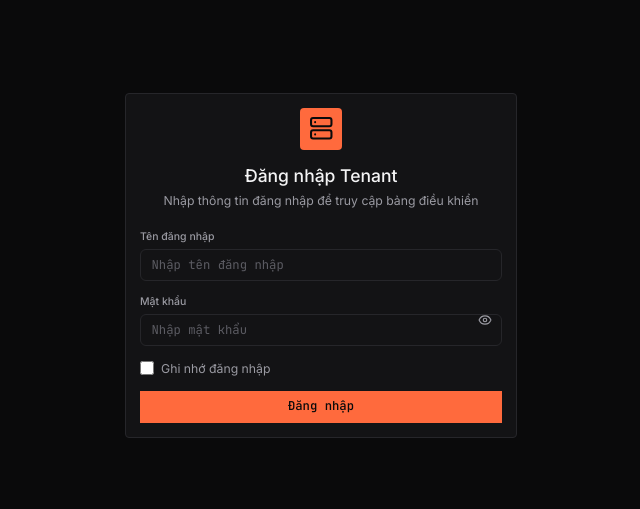
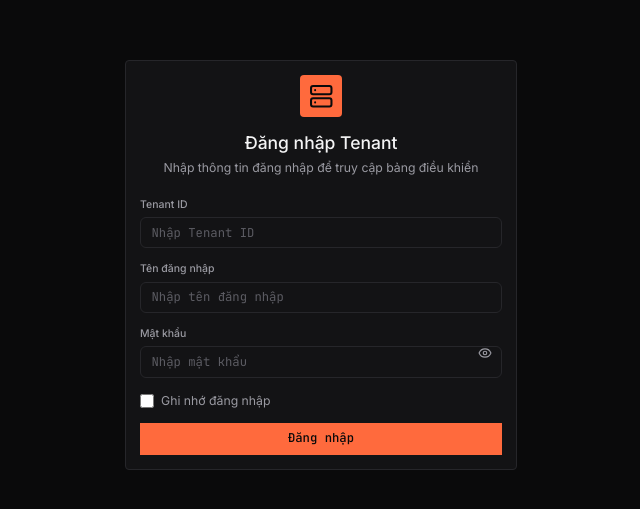
Before and after one commit to tngocduc/ims_ui, a React (Vite) app: page / in a window 1280 px wide. Shown: the part 135-644 px from the top of the page, without its empty margins (319-959 px from the left). Built offline with nearby package versions, Linux system fonts and the light colour scheme; no server answers.

Commit message:
Fix tenant login

```diff
--- a/src/components/ui/code-block.tsx
+++ b/src/components/ui/code-block.tsx
@@ -28,7 +28,6 @@ export function CodeBlock({ code, lang = 'json', className, showLineNumbers = fa
         setHtml(highlighter.codeToHtml(code, {
           lang,
           theme: 'github-dark',
-          lineNumbers: showLineNumbers,
           defaultColor: false,
         }))
       }
--- a/src/context/AuthContext.tsx
+++ b/src/context/AuthContext.tsx
@@ -16,7 +16,8 @@ interface User {
 interface AuthContextType {
   user: User | null
   loading: boolean
-  login: (username: string, password: string, type?: 'tenant' | 'admin', rememberMe?: boolean) => Promise<void>
+  loginType: 'tenant' | 'admin' | null
+  login: (username: string, password: string, type?: 'tenant' | 'admin', rememberMe?: boolean, tenantId?: string) => Promise<void>
   logout: () => Promise<void>
   isAuthenticated: boolean
   isAdmin: boolean
@@ -28,6 +29,7 @@ const AuthContext = createContext<AuthContextType | null>(null)
 export function AuthProvider({ children }: { children: ReactNode }) {
   const [user, setUser] = useState<User | null>(null)
   const [loading, setLoading] = useState(true)
+  const [loginType, setLoginType] = useState<'tenant' | 'admin' | null>(null)
 
   const fetchUser = useCallback(async () => {
     const token = localStorage.getItem('access_token')
@@ -51,12 +53,13 @@ export function AuthProvider({ children }: { children: ReactNode }) {
     fetchUser()
   }, [fetchUser])
 
-  const login = async (username: string, password: string, type: 'tenant' | 'admin' = 'tenant', rememberMe = false) => {
-    const response = await authApi.login(username, password)
+  const login = async (username: string, password: string, type: 'tenant' | 'admin' = 'tenant', _rememberMe = false, tenantId?: string) => {
+    const response = await authApi.login(username, password, tenantId)
     const { access, refresh } = response
     localStorage.setItem('access_token', access)
     // Store refresh token regardless - JWT handles auth
     localStorage.setItem('refresh_token', refresh)
+    setLoginType(type)
     await fetchUser()
   }
 
@@ -69,6 +72,7 @@ export function AuthProvider({ children }: { children: ReactNode }) {
     localStorage.removeItem('access_token')
     localStorage.removeItem('refresh_token')
     setUser(null)
+    setLoginType(null)
   }
 
   const isAdmin = user?.is_staff || user?.is_superuser || user?.role === 'admin'
@@ -77,6 +81,7 @@ export function AuthProvider({ children }: { children: ReactNode }) {
   const value: AuthContextType = {
     user,
     loading,
+    loginType,
     login,
     logout,
     isAuthenticated: !!user,
--- a/src/lib/api.ts
+++ b/src/lib/api.ts
@@ -232,8 +232,8 @@ export interface SalesReport {
 }
 
 export const authApi = {
-  login: (username: string, password: string) =>
-    api.post<{ status: string; data: { access: string; refresh: string } }>('/auth/token/pair', { username, password }).then(extractData),
+  login: (username: string, password: string, tenantId?: string) =>
+    api.post<{ status: string; data: { access: string; refresh: string } }>('/auth/token/pair', { username, password, tenant_id: tenantId }).then(extractData),
   sessionLogin: (username: string, password: string) =>
     api.post<{ status: string; data: User }>('/auth/login', { username, password }).then(extractData),
   logout: () => api.post<{ status: string; data: unknown }>('/auth/logout').then(extractData),
--- a/src/pages/ExternalDevicesPage.tsx
+++ b/src/pages/ExternalDevicesPage.tsx
@@ -136,10 +136,6 @@ function ExternalDevicesPage() {
 
   const handleTxPageChange = (pageIndex: number) => {
     setTxPagination(prev => ({ ...prev, pageIndex }))
-  }
-
-  const handleTxPageSizeChange = (pageSize: number) => {
-    setTxPagination(prev => ({ ...prev, pageSize, pageIndex: 1 }))
   }
 
   const handleViewTransactions = (device: ExternalDevice) => {
--- a/src/pages/LoginPage.tsx
+++ b/src/pages/LoginPage.tsx
@@ -10,6 +10,7 @@ function LoginPage() {
   const [formData, setFormData] = useState({
     username: '',
     password: '',
+    tenant_id: '',
   })
   const [error, setError] = useState('')
   const [loading, setLoading] = useState(false)
@@ -27,7 +28,7 @@ function LoginPage() {
     setLoading(true)
     setError('')
     try {
-      await login(formData.username, formData.password, 'tenant', rememberMe)
+      await login(formData.username, formData.password, 'tenant', rememberMe, formData.tenant_id)
     } catch (err: unknown) {
       const axiosError = err as { response?: { data?: { message?: string } } }
       setError(axiosError.response?.data?.message || 'Đăng nhập thất bại. Vui lòng kiểm tra thông tin đăng nhập.')
@@ -49,6 +50,17 @@ function LoginPage() {
           </CardHeader>
           <CardContent className="pt-0">
             <form onSubmit={handleSubmit} className="space-y-4" noValidate>
+              <Input
+                label="Tenant ID"
+                name="tenant_id"
+                type="number"
+                value={formData.tenant_id}
+                onChange={handleChange}
+                placeholder="Nhập Tenant ID"
+                required
+                disabled={loading}
+                autoComplete="off"
+              />
               <Input
                 label="Tên đăng nhập"
                 name="username"
--- a/src/pages/RfidCardsPage.tsx
+++ b/src/pages/RfidCardsPage.tsx
@@ -5,7 +5,7 @@ import { Input } from '@/components/ui/input'
 import { Card, CardContent, CardFooter } from '@/components/ui/card'
 import { StatusBadge } from '@/components/ui/status-badge'
 import { CodeBlock } from '@/components/ui/code-block'
-import { Plus, Search, Edit, Trash2, CreditCard } from 'lucide-react'
+import { Plus, Search, Trash2, CreditCard } from 'lucide-react'
 
 interface RfidCard {
   id: number
@@ -260,7 +260,7 @@ function RfidCardsPage() {
                           <td className="px-4 py-3"><CodeBlock code={String(card.id)} lang="text" className="inline" /></td>
                           <td className="px-4 py-3 font-medium text-text-primary"><CodeBlock code={card.card_id} lang="text" className="inline" /></td>
                           <td className="px-4 py-3 text-text-muted">
-                            {card.extra_info?.label || card.extra_info?.name || '—'}
+                            {String(card.extra_info?.label || card.extra_info?.name || '—')}
                           </td>
                           <td className="px-4 py-3">
                             <StatusBadge status={card.is_active ? 'pass' : 'fail'} />
--- a/src/pages/admin/AdminDashboard.tsx
+++ b/src/pages/admin/AdminDashboard.tsx
@@ -1,9 +1,9 @@
 import { useState, useEffect } from 'react'
 import { useAuth } from '@/context/AuthContext'
-import { tenantApi, tenantUserApi, deviceApi, externalDeviceApi } from '@/lib/api'
+import { tenantApi, deviceApi, externalDeviceApi } from '@/lib/api'
 import { MetricCard } from '@/components/ui/metric-card'
 import { Button } from '@/components/ui/button'
-import { Plus, Server, BarChart2, ShieldCheck, FileText, CreditCard } from 'lucide-react'
+import { Plus, Server, BarChart2, ShieldCheck, FileText } from 'lucide-react'
 import { Card, CardContent, CardHeader, CardTitle } from '@/components/ui/card'
 import { SectionLabel } from '@/components/ui/card'
 
--- a/src/pages/admin/AdminExternalDevicesPage.tsx
+++ b/src/pages/admin/AdminExternalDevicesPage.tsx
@@ -6,7 +6,7 @@ import { Select } from '@/components/ui/select'
 import { Card, CardContent, CardFooter } from '@/components/ui/card'
 import { StatusBadge } from '@/components/ui/status-badge'
 import { CodeBlock } from '@/components/ui/code-block'
-import { Plus, Search, Edit, Trash2, CheckCircle, XCircle } from 'lucide-react'
+import { Plus, Search, Edit, CheckCircle, XCircle } from 'lucide-react'
 
 interface ExternalDeviceResponse {
   items: ExternalDevice[]
--- a/src/pages/admin/AdminTenantAdminsPage.tsx
+++ b/src/pages/admin/AdminTenantAdminsPage.tsx
@@ -1,12 +1,12 @@
 import { useState, useEffect } from 'react'
-import { tenantApi, Tenant, TenantAdmin } from '@/lib/api'
+import { tenantApi, Tenant } from '@/lib/api'
 import { Button } from '@/components/ui/button'
 import { Input } from '@/components/ui/input'
 import { Select } from '@/components/ui/select'
 import { Card, CardContent, CardFooter } from '@/components/ui/card'
 import { StatusBadge } from '@/components/ui/status-badge'
 import { CodeBlock } from '@/components/ui/code-block'
-import { Plus, Search, Edit, Trash2, ShieldCheck, XCircle, CheckCircle } from 'lucide-react'
+import { Plus, Search, Edit, ShieldCheck, XCircle, CheckCircle } from 'lucide-react'
 
 interface TenantAdminItem {
   auth_user: {
--- a/src/pages/admin/AdminTenantsPage.tsx
+++ b/src/pages/admin/AdminTenantsPage.tsx
@@ -2,11 +2,10 @@ import { useState, useEffect } from 'react'
 import { tenantApi, Tenant } from '@/lib/api'
 import { Button } from '@/components/ui/button'
 import { Input } from '@/components/ui/input'
-import { Select } from '@/components/ui/select'
 import { Card, CardContent, CardFooter } from '@/components/ui/card'
 import { StatusBadge } from '@/components/ui/status-badge'
 import { CodeBlock } from '@/components/ui/code-block'
-import { Plus, Search, Edit, Trash2, CheckCircle, XCircle } from 'lucide-react'
+import { Plus, Search, Edit, CheckCircle, XCircle } from 'lucide-react'
 
 interface TenantResponse {
   items: Tenant[]
```
Also changed, not shown: package.json (+20 -19 lines), 1 other file (tests, documents, lock files or other folders).
